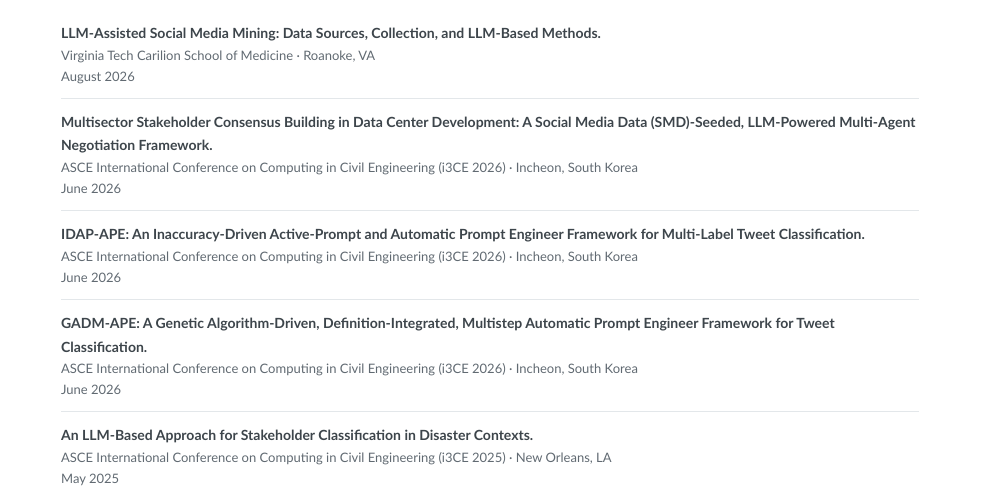
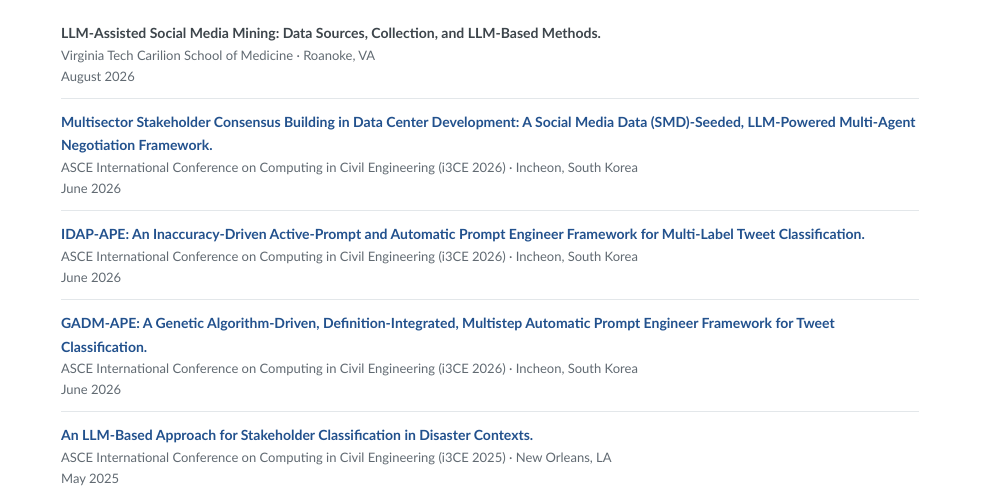
Before and after one commit to lfu172/lfu172.github.io, a plain HTML site: page service.html in a window 1280 px wide. Shown: the part 157-643 px from the top of the page, 281-1280 px from the left. Drawn offline with Linux system fonts and the light colour scheme.

Commit message:
Link conference talks to publications and simplify mentoring

```diff
--- a/service.html
+++ b/service.html
@@ -43,10 +43,10 @@
 <header class="page-intro"><h1><span aria-hidden="true" class="heading-art heading-art-4"></span>Presentations &amp; Talks</h1></header>
 <ul class="record-list">
 <li><strong>LLM-Assisted Social Media Mining: Data Sources, Collection, and LLM-Based Methods.</strong><span>Virginia Tech Carilion School of Medicine · Roanoke, VA</span><span>August 2026</span></li>
-<li><strong>Multisector Stakeholder Consensus Building in Data Center Development: A Social Media Data (SMD)-Seeded, LLM-Powered Multi-Agent Negotiation Framework.</strong><span>ASCE International Conference on Computing in Civil Engineering (i3CE 2026) · Incheon, South Korea</span><span>June 2026</span></li>
-<li><strong>IDAP-APE: An Inaccuracy-Driven Active-Prompt and Automatic Prompt Engineer Framework for Multi-Label Tweet Classification.</strong><span>ASCE International Conference on Computing in Civil Engineering (i3CE 2026) · Incheon, South Korea</span><span>June 2026</span></li>
-<li><strong>GADM-APE: A Genetic Algorithm-Driven, Definition-Integrated, Multistep Automatic Prompt Engineer Framework for Tweet Classification.</strong><span>ASCE International Conference on Computing in Civil Engineering (i3CE 2026) · Incheon, South Korea</span><span>June 2026</span></li>
-<li><strong>An LLM-Based Approach for Stakeholder Classification in Disaster Contexts.</strong><span>ASCE International Conference on Computing in Civil Engineering (i3CE 2025) · New Orleans, LA</span><span>May 2025</span></li>
+<li><strong><a href="publications.html?v=20261017-talk-links#negotiation-2026">Multisector Stakeholder Consensus Building in Data Center Development: A Social Media Data (SMD)-Seeded, LLM-Powered Multi-Agent Negotiation Framework.</a></strong><span>ASCE International Conference on Computing in Civil Engineering (i3CE 2026) · Incheon, South Korea</span><span>June 2026</span></li>
+<li><strong><a href="publications.html?v=20261017-talk-links#idap-ape-i3ce">IDAP-APE: An Inaccuracy-Driven Active-Prompt and Automatic Prompt Engineer Framework for Multi-Label Tweet Classification.</a></strong><span>ASCE International Conference on Computing in Civil Engineering (i3CE 2026) · Incheon, South Korea</span><span>June 2026</span></li>
+<li><strong><a href="publications.html?v=20261017-talk-links#gadm-ape-i3ce">GADM-APE: A Genetic Algorithm-Driven, Definition-Integrated, Multistep Automatic Prompt Engineer Framework for Tweet Classification.</a></strong><span>ASCE International Conference on Computing in Civil Engineering (i3CE 2026) · Incheon, South Korea</span><span>June 2026</span></li>
+<li><strong><a href="publications.html?v=20261017-talk-links#stakeholder-i3ce-2025">An LLM-Based Approach for Stakeholder Classification in Disaster Contexts.</a></strong><span>ASCE International Conference on Computing in Civil Engineering (i3CE 2025) · New Orleans, LA</span><span>May 2025</span></li>
 </ul>
 </main>
 </div>
```
Also changed, not shown: teaching.html (+1 -1 lines).
